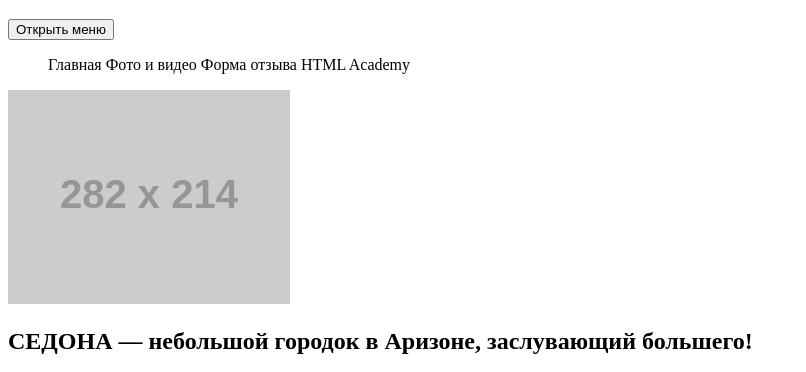
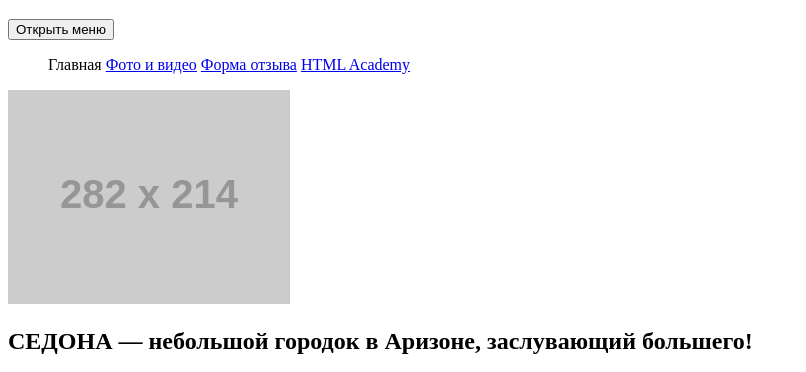
Before and after one commit to Eol217/202785-sedona, a website: page index.html in a window 1280 px wide. Shown: the part 156-528 px from the top of the page, without its empty margins (0-806 px from the left). Drawn offline with Linux system fonts and the light colour scheme; placeholder pictures from the web are drawn by us.

Commit message:
поправил ошибки валидатора и отступы

```diff
--- a/index.html
+++ b/index.html
@@ -1,3 +1,4 @@
+
 <!DOCTYPE html>
 <html lang="ru">
   <head>
@@ -15,14 +16,13 @@
         <div class="main-nav__wrapper">
           <menu class="main-nav__list">
             <a class="main-nav__item main-nav__item--active">Главная</a>
-            <a class="main-nav__item href="#">Фото и видео</a>
-            <a class="main-nav__item href="#">Форма отзыва</a>
-            <a class="main-nav__item href="#">HTML Academy</a>
+            <a class="main-nav__item" href="#">Фото и видео</a>
+            <a class="main-nav__item" href="#">Форма отзыва</a>
+            <a class="main-nav__item" href="#">HTML Academy</a>
           </menu>
         </div>
       </nav>
     </header>
-
     <div class="intro">
       <div class="intro__promo intro__promo--main">
           <img class="intro__svg-title" src="http://placehold.it/282x214" alt="">
@@ -32,7 +32,6 @@
         <p class="intro__text">Рассмотрим 5 причин, по которым Седона круче чем гранд каньон!</p>
       </div>
     </div>
-
     <section class="features">
       <div class="feature feature--first">
         <header class="feature__header feature__header--blue">
@@ -90,20 +89,16 @@
         </header>
       </div>
     </section>
-
     <div class="booking">
       <h2 class="booking__title">ЗАИНТЕРЕСОВАЛИСЬ?</h2>
       <p class="booking__text">Укажите предполагаемые даты поездки и мы покажем вам лучшие предложения гостиниц в седоне</p>
       <a class="btn booking__btn" href="#">Найти гостиницу</a>
     </div>
-
     <div class="map">
       <img class="map__img" src="http://placehold.it/320x350" alt="">
     </div>
-
     <hr>
     <!--Начало основного содержания form.html-->
-
     <div class="intro intro--secondary">
       <div class="intro__promo intro__promo--secondary">
           <img class="intro__svg-title intro__svg-title--secondary" src="http://placehold.it/282x214" alt="">
@@ -113,7 +108,6 @@
         <p class="intro__text intro__text--secondary">Помогите нашим отелям стать лучше! Оставьте отзыв о них, а также о посещенных вами достопримечательностях</p>
       </div>
     </div>
-
     <form class="feedback-form" name="feedback-form" action="https://echo.htmlacademy.ru" method="POST">
       <fieldset class="feedback-form__fieldset">
         <legend class="feedback-form__legend">Представьтесь, пожалуйста</legend>
@@ -134,7 +128,7 @@
         <legend class="feedback-form__legend">Контактная информация</legend>
         <label class="feedback-form__label feedback-form__label--thin">
           Контактный телефон:
-          <input class="feedback-form__input feedback-form__input--tel" name="tel"" type="tel" placeholder="Введите телефон">
+          <input class="feedback-form__input feedback-form__input--tel" name="tel" type="tel" placeholder="Введите телефон">
         </label>
         <div class="feedback-form__error">Ошибка, перепроверьте номер</div>
         <label class="feedback-form__label feedback-form__label--thin">
@@ -167,7 +161,7 @@
           <input class="feedback-form__input feedback-form__input--checkbox" name="park" type="checkbox" checked>
           Слайд-парк
         </label>
-       <label class="feedback-form__label feedback-form__label--thik">
+        <label class="feedback-form__label feedback-form__label--thik">
           <input class="feedback-form__input feedback-form__input--checkbox" name="mountain" type="checkbox">
           Гора-Колокол
         </label>
```
